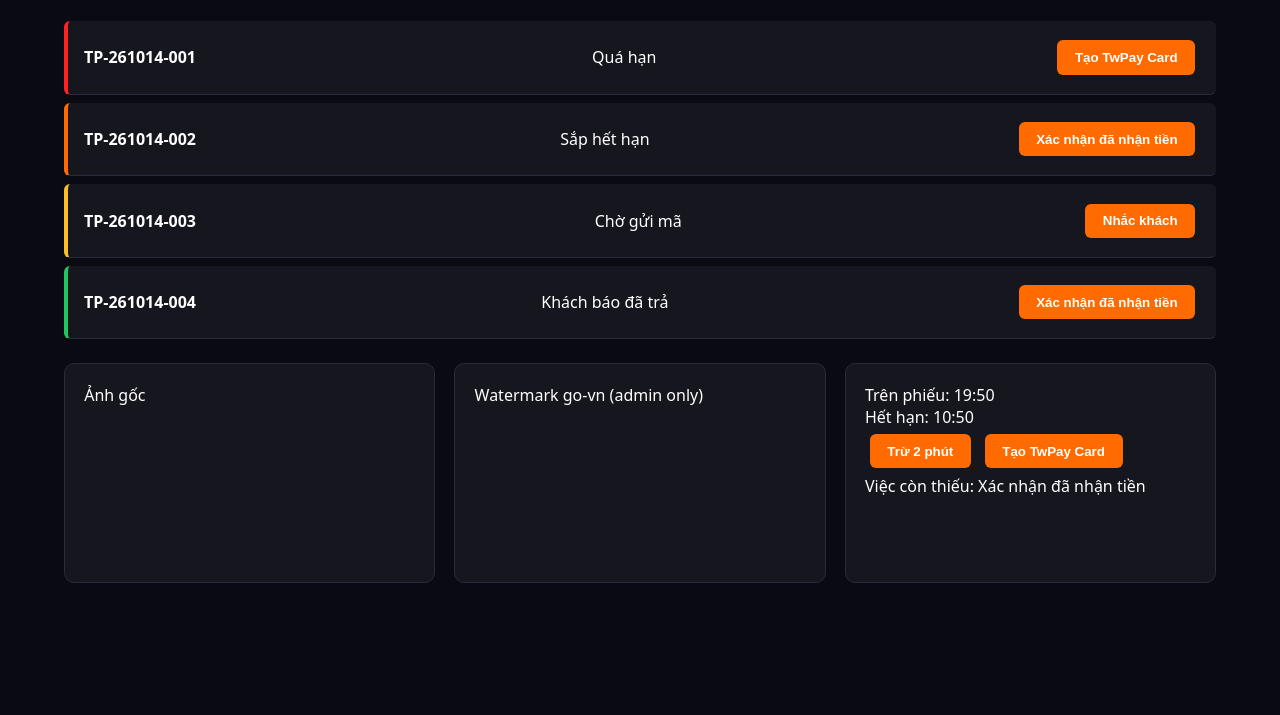
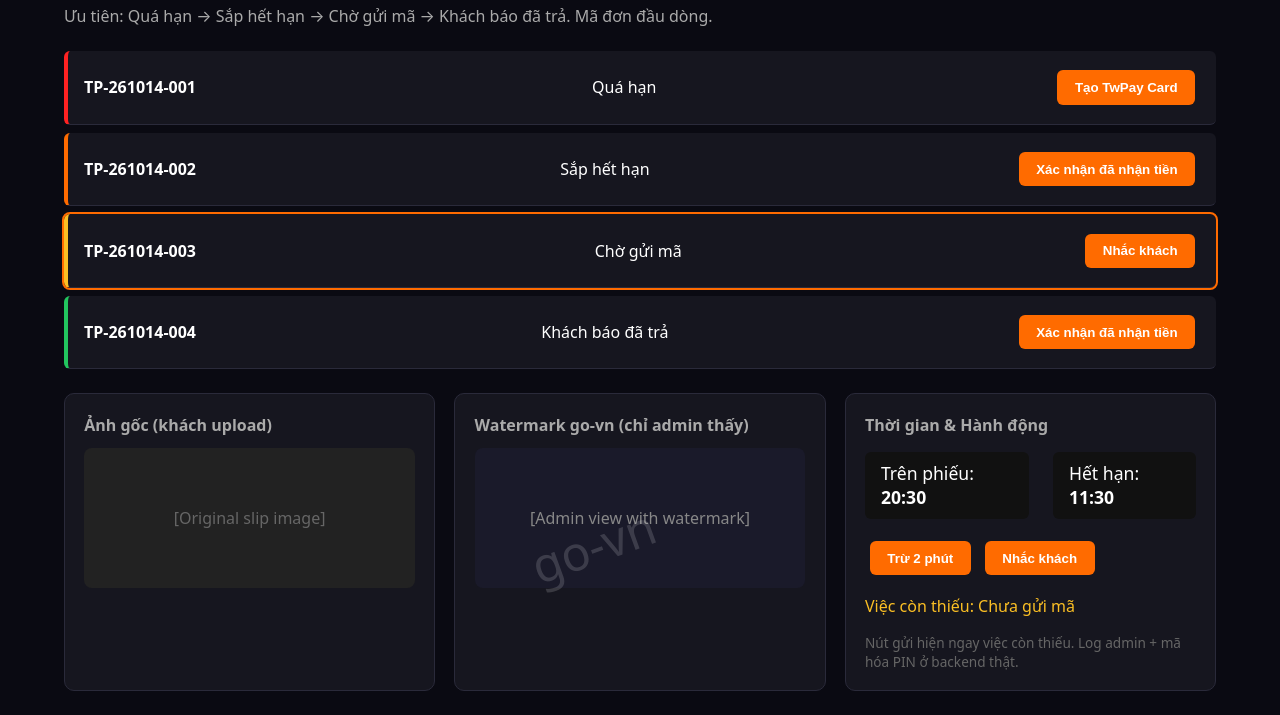
Before and after one commit to tranducson511-create/fb-webhook-verify, a website: page taiwanpay-v5/admin.html in a window 1280 px wide. Both pictures are taken after a click on the button "Nhắc khách". Shown: the part 133-848 px from the top of the page. Before the commit the page ends 800 px from the top, so only its background shows below. Drawn offline with Linux system fonts and the light colour scheme.

Commit message:
Admin V5: priority queue (overdue first), order ID front, dynamic buttons, 3-col layout, watermark go-vn admin-only, dual times, Trừ 2 phút, missing tasks on send

```diff
--- a/taiwanpay-v5/admin.html
+++ b/taiwanpay-v5/admin.html
@@ -22,16 +22,27 @@
   </nav>
   <main class="admin">
     <h1 data-i18n="adminTitle">Admin V5 - Hàng đợi đơn gấp</h1>
+    <p style="color:#aaa; margin:0.5rem 0 1rem;">Ưu tiên: Quá hạn → Sắp hết hạn → Chờ gửi mã → Khách báo đã trả. Mã đơn đầu dòng.</p>
     <div class="queue" id="queue"></div>
     <div class="order-detail" id="order-detail" style="display:none;">
-      <div class="col">Ảnh gốc</div>
-      <div class="col">Watermark go-vn (admin only)</div>
       <div class="col">
-        <div>Trên phiếu: 19:50</div>
-        <div>Hết hạn: 10:50</div>
-        <button data-i18n="minus2">Trừ 2 phút</button>
+        <h3>Ảnh gốc (khách upload)</h3>
+        <div style="height:140px; background:#222; border-radius:8px; display:flex; align-items:center; justify-content:center; color:#666;">[Original slip image]</div>
+      </div>
+      <div class="col watermark">
+        <h3>Watermark go-vn (chỉ admin thấy)</h3>
+        <div style="height:140px; background:#1a1a2a; border-radius:8px; display:flex; align-items:center; justify-content:center; color:#888;">[Admin view with watermark]</div>
+      </div>
+      <div class="col">
+        <h3>Thời gian & Hành động</h3>
+        <div class="times">
+          <div><span data-i18n="onSlip">Trên phiếu</span>: <strong id="slip-time">19:50</strong></div>
+          <div><span data-i18n="expires">Hết hạn</span>: <strong id="expire-time">10:50</strong></div>
+        </div>
+        <button id="minus-2" data-i18n="minus2">Trừ 2 phút</button>
         <button id="action-btn">Tạo TwPay Card</button>
-        <div id="missing">Việc còn thiếu: Xác nhận đã nhận tiền</div>
+        <div id="missing-tasks" class="missing"></div>
+        <p style="font-size:0.85rem; color:#666; margin-top:1rem;">Nút gửi hiện ngay việc còn thiếu. Log admin + mã hóa PIN ở backend thật.</p>
       </div>
     </div>
   </main>
```
